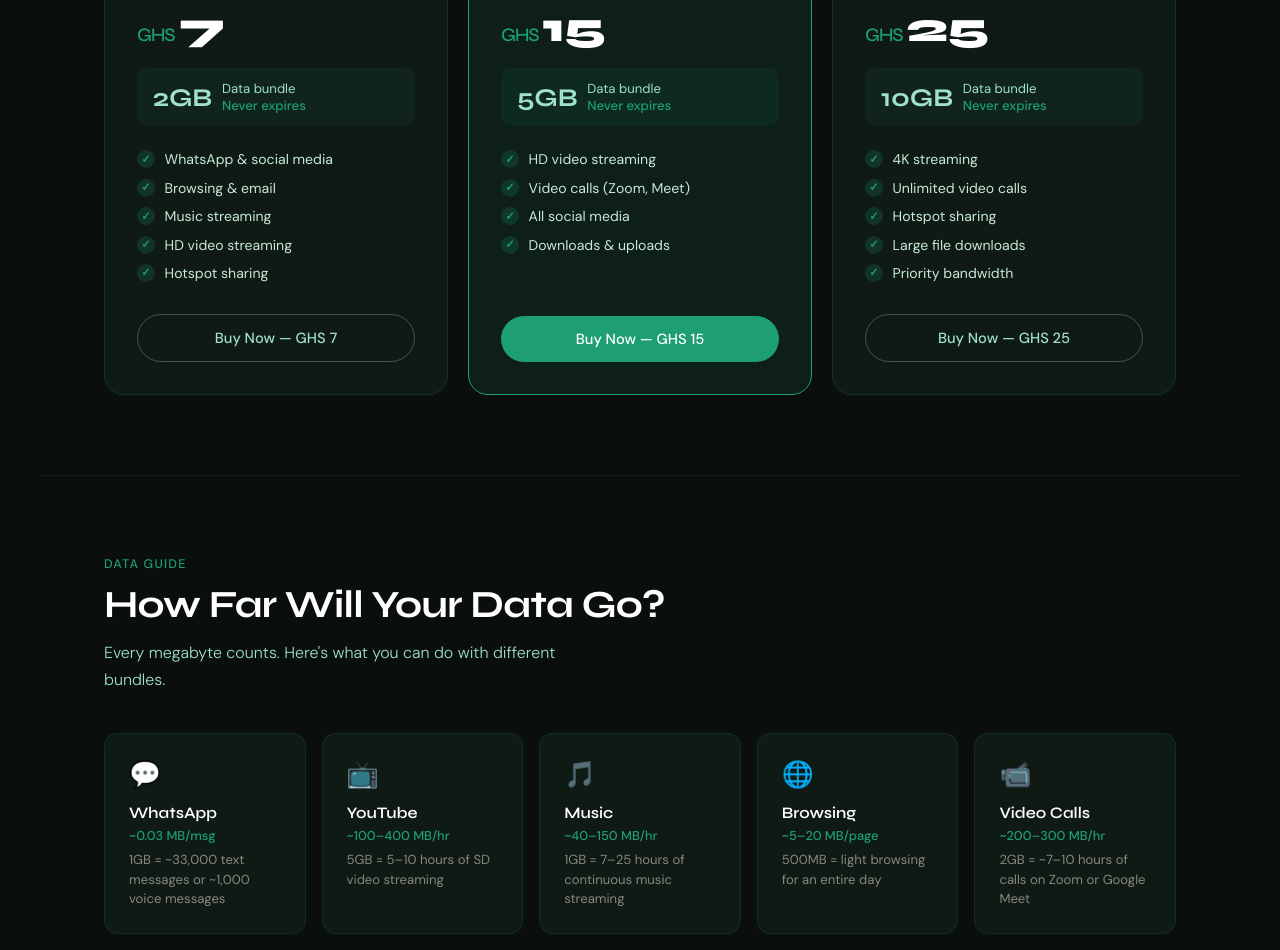
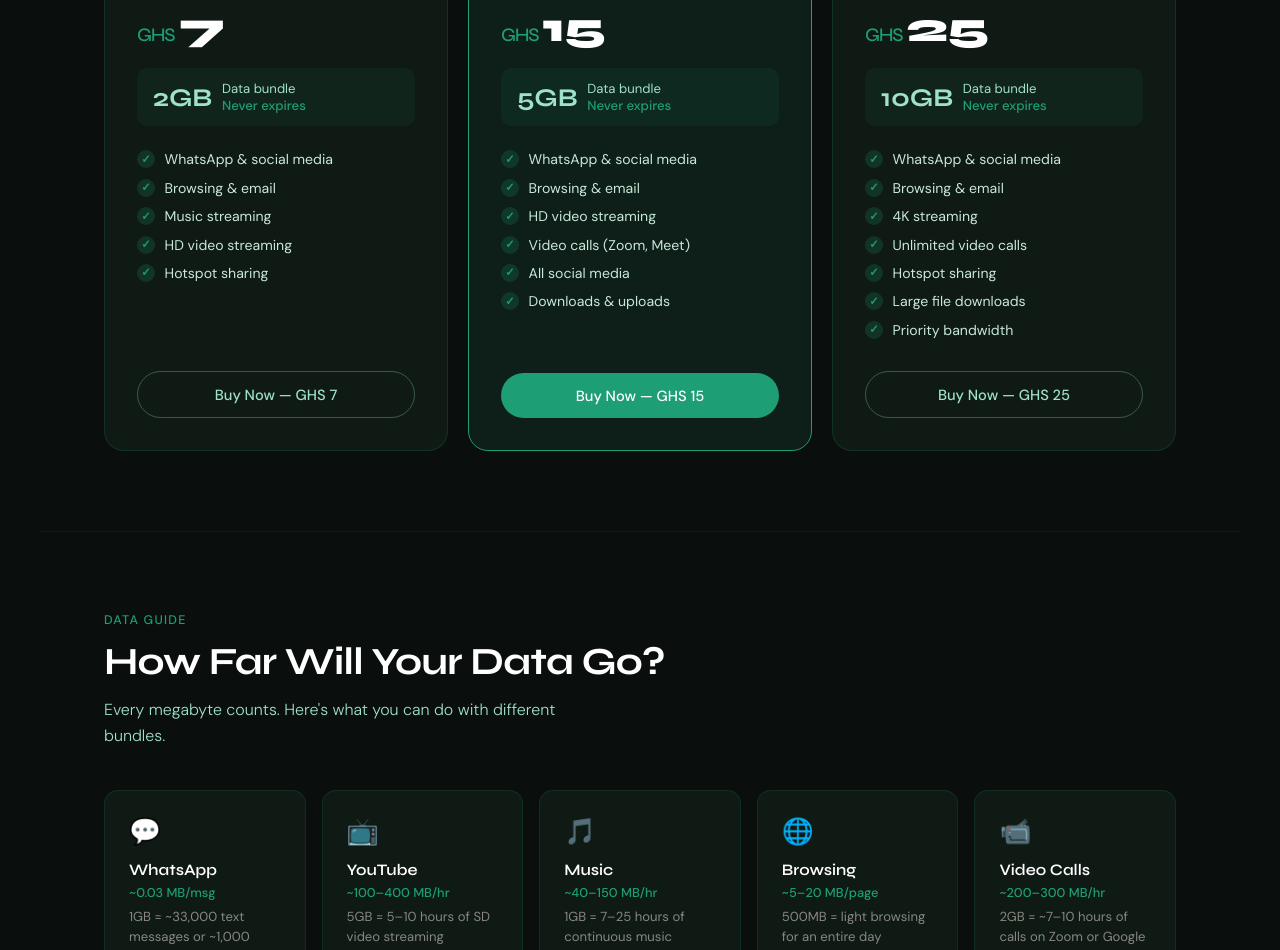
Before and after one commit to Brownn77/dataflow, a plain HTML site: page index.html in a window 1280 px wide. Shown: the part 1374-2324 px from the top of the page. Drawn offline with Linux system fonts and the light colour scheme.

```diff
--- a/index.html
+++ b/index.html
@@ -985,6 +985,8 @@
           data: "5GB",
           price: 15,
           features: [
+             "WhatsApp & social media",
+            "Browsing & email",
             "HD video streaming",
             "Video calls (Zoom, Meet)",
             "All social media",
@@ -1001,6 +1003,8 @@
           data: "10GB",
           price: 25,
           features: [
+             "WhatsApp & social media",
+            "Browsing & email",
             "4K streaming",
             "Unlimited video calls",
             "Hotspot sharing",
@@ -1130,7 +1134,7 @@
           key: "pk_live_92a6fb3739637d334332b8e384529bcca58d2d35",
 
           // Hardcoded placeholder to bypass input collections entirely
-          email: "anonymous_buyer@yourdomain.com",
+          email: "anonymous_buyer@dataflow.gh",
 
           // Amount must be in the lowest currency subunit (Pesewas for GHS).
           // GHS 25 = 2500 pesewas
```
